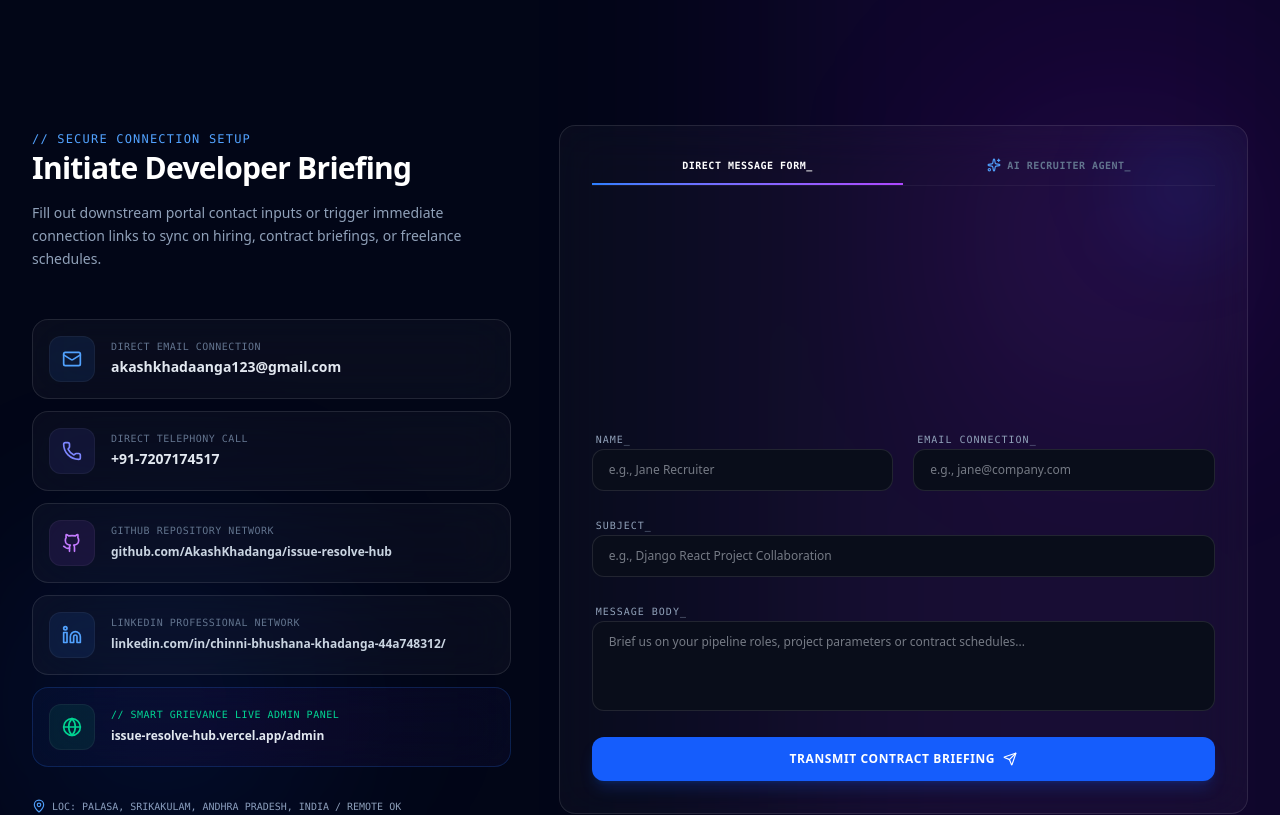
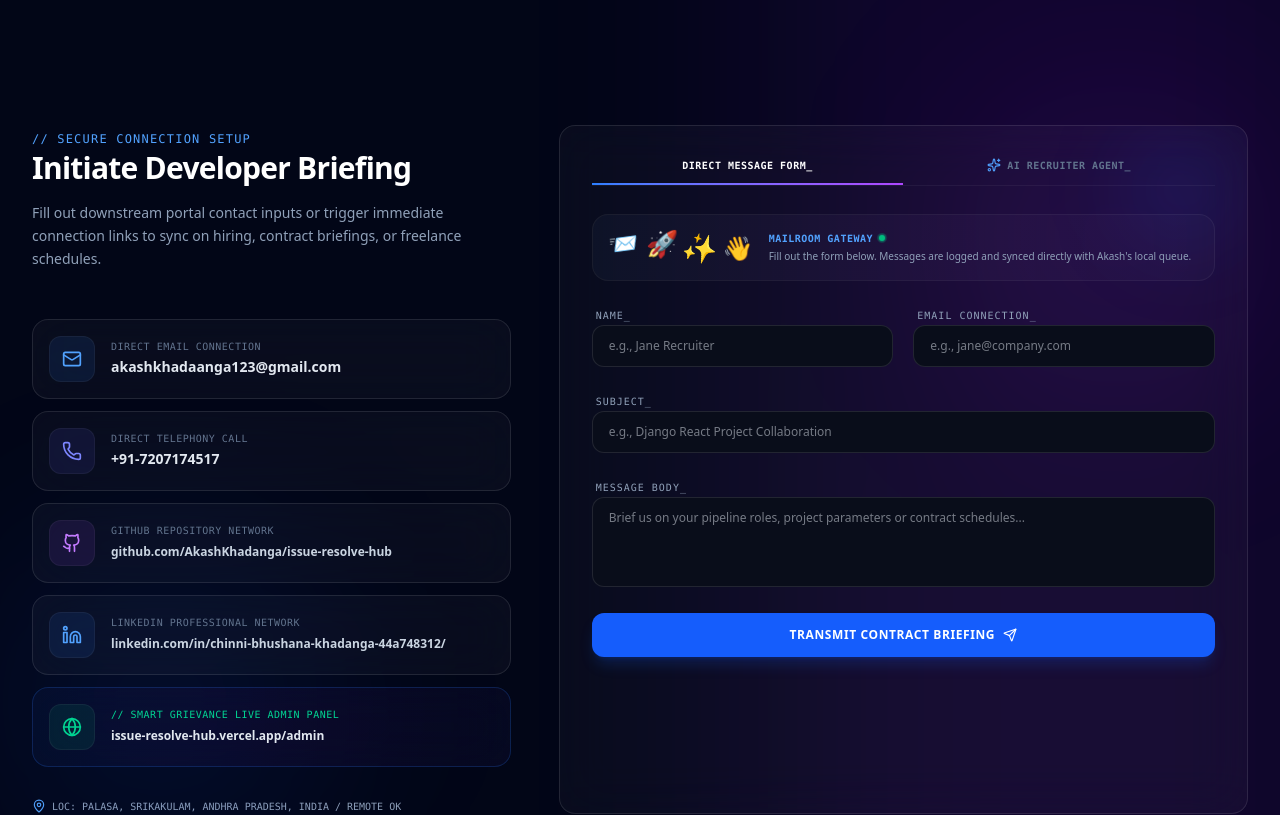
Before and after one commit to SaiRama-Doddi/CHINNI-BHUSHANA-KHADANGA, a React (Vite) app: page / in a window 1280 px wide. Shown: the part 5800-6615 px from the top of the page. Built offline with nearby package versions, Linux system fonts and the light colour scheme.

Commit message:
feat: integrate AI-driven contact form and implement server-side email fallback and logging.

```diff
--- a/server.ts
+++ b/server.ts
@@ -241,10 +241,25 @@ async function startServer() {
       const smtpUser = process.env.SMTP_USER;
       const smtpPass = process.env.SMTP_PASS;
 
-      if (!smtpHost || !smtpPort || !smtpUser || !smtpPass) {
-        console.warn('⚠️ SMTP environment variables are not fully configured. Email was not sent.');
-        res.status(503).json({
-          error: 'Email service is not configured on the server. Please set SMTP_HOST, SMTP_PORT, SMTP_USER, and SMTP_PASS environment variables.'
+      // Check if SMTP options are missing or contain placeholder values
+      const isPlaceholderSmtp = !smtpUser ||
+        smtpUser.trim() === '' ||
+        smtpUser.includes('your-email@gmail.com') ||
+        !smtpPass ||
+        smtpPass.trim() === '' ||
+        smtpPass.includes('your-app-password');
+
+      if (!smtpHost || !smtpPort || !smtpUser || !smtpPass || isPlaceholderSmtp) {
+        console.warn('⚠️ SMTP credentials are not configured or are set to placeholders. Email routing is bypassed.');
+        console.log('\n================== ✉️ RECEIVED TRANSMISSION ==================');
+        console.log(`From:    ${name} <${email}>`);
+        console.log(`Subject: ${subject || 'No Subject'}`);
+        console.log(`Message:\n${message}`);
+        console.log('=============================================================\n');
+
+        res.json({
+          success: true,
+          message: 'Transmission logged successfully to server console (Mock/Dev Mode).'
         });
         return;
       }
@@ -277,12 +292,26 @@ async function startServer() {
         `,
       };
 
-      await transporter.sendMail(mailOptions);
-      console.log(`✉️ Email from ${email} sent successfully to akashkhadaanga123@gmail.com`);
-      res.json({ success: true, message: 'Message sent successfully!' });
+      try {
+        await transporter.sendMail(mailOptions);
+        console.log(`✉️ Email from ${email} sent successfully to akashkhadaanga123@gmail.com`);
+        res.json({ success: true, message: 'Message sent successfully!' });
+      } catch (mailErr: any) {
+        console.error('⚠️ Nodemailer failed to send email:', mailErr.message || mailErr);
+        console.log('\n================== ✉️ RECEIVED TRANSMISSION (FALLBACK) ==================');
+        console.log(`From:    ${name} <${email}>`);
+        console.log(`Subject: ${subject || 'No Subject'}`);
+        console.log(`Message:\n${message}`);
+        console.log('========================================================================\n');
+
+        res.json({
+          success: true,
+          message: 'Transmission logged successfully (Nodemailer failed, printed to console).'
+        });
+      }
     } catch (err: any) {
-      console.error('Error sending email:', err);
-      res.status(500).json({ error: err.message || 'An error occurred while sending the email' });
+      console.error('Error in contact form handler:', err);
+      res.status(500).json({ error: err.message || 'An internal server error occurred' });
     }
   });
 
--- a/src/App.tsx
+++ b/src/App.tsx
@@ -652,11 +652,11 @@ export default function App() {
                 </div>
 
                 {/* RIGHT BLOCK: FUTURISTIC GLASSMOPHIC FORM / INTERACTIVE AI CHATBOT */}
-                <div className="lg:col-span-7 bg-white/[0.03] border border-white/10 backdrop-blur-xl rounded-2xl p-6 md:p-8 relative overflow-hidden flex flex-col justify-between hover:border-white/20 transition-all duration-300">
+                <div className="lg:col-span-7 bg-white/[0.03] border border-white/10 backdrop-blur-xl rounded-2xl p-6 md:p-8 relative overflow-hidden flex flex-col justify-start gap-5 hover:border-white/20 transition-all duration-300">
                   <div className="absolute top-0 right-0 w-32 h-32 bg-blue-600/10 rounded-full blur-[40px] pointer-events-none" />
 
                   {/* TAB SELECTOR FOR MESSAGE FORM OR AI RECRUITER */}
-                  <div className="flex border-b border-white/5 mb-6 relative z-20">
+                  <div className="flex border-b border-white/5 mb-2 relative z-20">
                     <button
                       type="button"
                       onClick={() => setContactTab('briefing')}
@@ -693,6 +693,53 @@ export default function App() {
                           onSubmit={handleContactSubmit}
                           className="space-y-5"
                         >
+                          {/* FUTURISTIC EMOJI BANNER TO FILL SPACE & DELIGHT RECRUITERS */}
+                          <div className="flex items-center gap-4 bg-white/[0.02] border border-white/5 rounded-2xl p-4 relative overflow-hidden group/banner">
+                            <div className="flex gap-2 text-2xl relative z-10 shrink-0">
+                              <motion.span
+                                animate={{ y: [0, -6, 0], rotate: [0, 8, -8, 0] }}
+                                transition={{ duration: 3, repeat: Infinity, ease: "easeInOut" }}
+                                className="inline-block cursor-default select-none"
+                              >
+                                📨
+                              </motion.span>
+                              <motion.span
+                                animate={{ y: [0, -4, 0], scale: [1, 1.1, 1] }}
+                                transition={{ duration: 2.4, repeat: Infinity, ease: "easeInOut", delay: 0.6 }}
+                                className="inline-block cursor-default select-none"
+                              >
+                                🚀
+                              </motion.span>
+                              <motion.span
+                                animate={{ scale: [1, 1.2, 1], rotate: [0, 15, -15, 0] }}
+                                transition={{ duration: 2.8, repeat: Infinity, ease: "easeInOut", delay: 1.2 }}
+                                className="inline-block cursor-default select-none text-purple-400"
+                              >
+                                ✨
+                              </motion.span>
+                              <motion.span
+                                animate={{ rotate: [0, 15, -15, 0] }}
+                                transition={{ duration: 2, repeat: Infinity, ease: "easeInOut", delay: 1.8 }}
+                                className="inline-block cursor-default select-none"
+                              >
+                                👋
+                              </motion.span>
+                            </div>
+                            <div className="text-left relative z-10">
+                              <h4 className="text-[10px] font-mono font-bold tracking-wider text-blue-400 uppercase flex items-center gap-1.5">
+                                <span>MAILROOM GATEWAY</span>
+                                <span className="relative flex h-1.5 w-1.5">
+                                  <span className="animate-ping absolute inline-flex h-full w-full rounded-full bg-emerald-400 opacity-75"></span>
+                                  <span className="relative inline-flex rounded-full h-1.5 w-1.5 bg-emerald-500"></span>
+                                </span>
+                              </h4>
+                              <p className="text-[10px] text-slate-400 font-sans mt-0.5 leading-relaxed">
+                                Fill out the form below. Messages are logged and synced directly with Akash's local queue.
+                              </p>
+                            </div>
+                            {/* Animated scanline backdrop effect */}
+                            <div className="absolute inset-0 bg-gradient-to-r from-blue-500/5 via-purple-500/5 to-transparent opacity-50 pointer-events-none" />
+                          </div>
                           <div className="grid grid-cols-1 sm:grid-cols-2 gap-5">
                             <div className="space-y-1.5">
                               <label className="text-[10px] font-mono text-slate-400 uppercase tracking-widest pl-1">Name_</label>
--- a/src/components/AiChatbot.tsx
+++ b/src/components/AiChatbot.tsx
@@ -14,7 +14,7 @@ export default function AiChatbot() {
   ]);
   const [inputMessage, setInputMessage] = useState('');
   const [isLoading, setIsLoading] = useState(false);
-  const chatEndRef = useRef<HTMLDivElement | null>(null);
+  const viewportRef = useRef<HTMLDivElement | null>(null);
 
   // Suggested Quick Chips questions for recruiters
   const quickQuestions = [
@@ -77,7 +77,12 @@ export default function AiChatbot() {
   };
 
   useEffect(() => {
-    chatEndRef.current?.scrollIntoView({ behavior: 'smooth' });
+    if (viewportRef.current) {
+      viewportRef.current.scrollTo({
+        top: viewportRef.current.scrollHeight,
+        behavior: 'smooth',
+      });
+    }
   }, [messages, isLoading]);
 
   return (
@@ -138,7 +143,10 @@ export default function AiChatbot() {
             </div>
 
             {/* Message Pane */}
-            <div className="flex-1 overflow-y-auto p-4 space-y-4 custom-scrollbar bg-[#020206]/40 relative">
+            <div
+              ref={viewportRef}
+              className="flex-1 overflow-y-auto p-4 space-y-4 custom-scrollbar bg-[#020206]/40 relative"
+            >
               {messages.map((m, idx) => {
                 const isModel = m.role === 'model';
                 return (
@@ -177,7 +185,6 @@ export default function AiChatbot() {
                   </div>
                 </div>
               )}
-              <div ref={chatEndRef} />
             </div>
 
             {/* Quick suggested chips track (only visible when not loading) */}
--- a/src/components/ContactAiChatbot.tsx
+++ b/src/components/ContactAiChatbot.tsx
@@ -13,7 +13,7 @@ export default function ContactAiChatbot() {
   ]);
   const [input, setInput] = useState('');
   const [isLoading, setIsLoading] = useState(false);
-  const chatEndRef = useRef<HTMLDivElement | null>(null);
+  const viewportRef = useRef<HTMLDivElement | null>(null);
 
   // Suggested questions optimized for recruiter workflows
   const recommendationChips = [
@@ -77,7 +77,12 @@ export default function ContactAiChatbot() {
   };
 
   useEffect(() => {
-    chatEndRef.current?.scrollIntoView({ behavior: 'smooth' });
+    if (viewportRef.current) {
+      viewportRef.current.scrollTo({
+        top: viewportRef.current.scrollHeight,
+        behavior: 'smooth'
+      });
+    }
   }, [messages, isLoading]);
 
   // Clean custom formatter for basic markdown output (bolding, lists, linebreaks)
@@ -143,7 +148,10 @@ export default function ContactAiChatbot() {
       </div>
 
       {/* Messages viewport */}
-      <div className="flex-1 overflow-y-auto pr-1 space-y-4 max-h-[290px] min-h-[200px] scrollbar-thin scrollbar-thumb-white/10 scrollbar-track-transparent">
+      <div
+        ref={viewportRef}
+        className="flex-1 overflow-y-auto pr-1 space-y-4 max-h-[290px] min-h-[200px] scrollbar-thin scrollbar-thumb-white/10 scrollbar-track-transparent"
+      >
         <AnimatePresence initial={false}>
           {messages.map((m, idx) => {
             const isModel = m.role === 'model';
@@ -194,7 +202,6 @@ export default function ContactAiChatbot() {
             </div>
           </motion.div>
         )}
-        <div ref={chatEndRef} />
       </div>
 
       {/* Suggested Quick Chips */}
```
